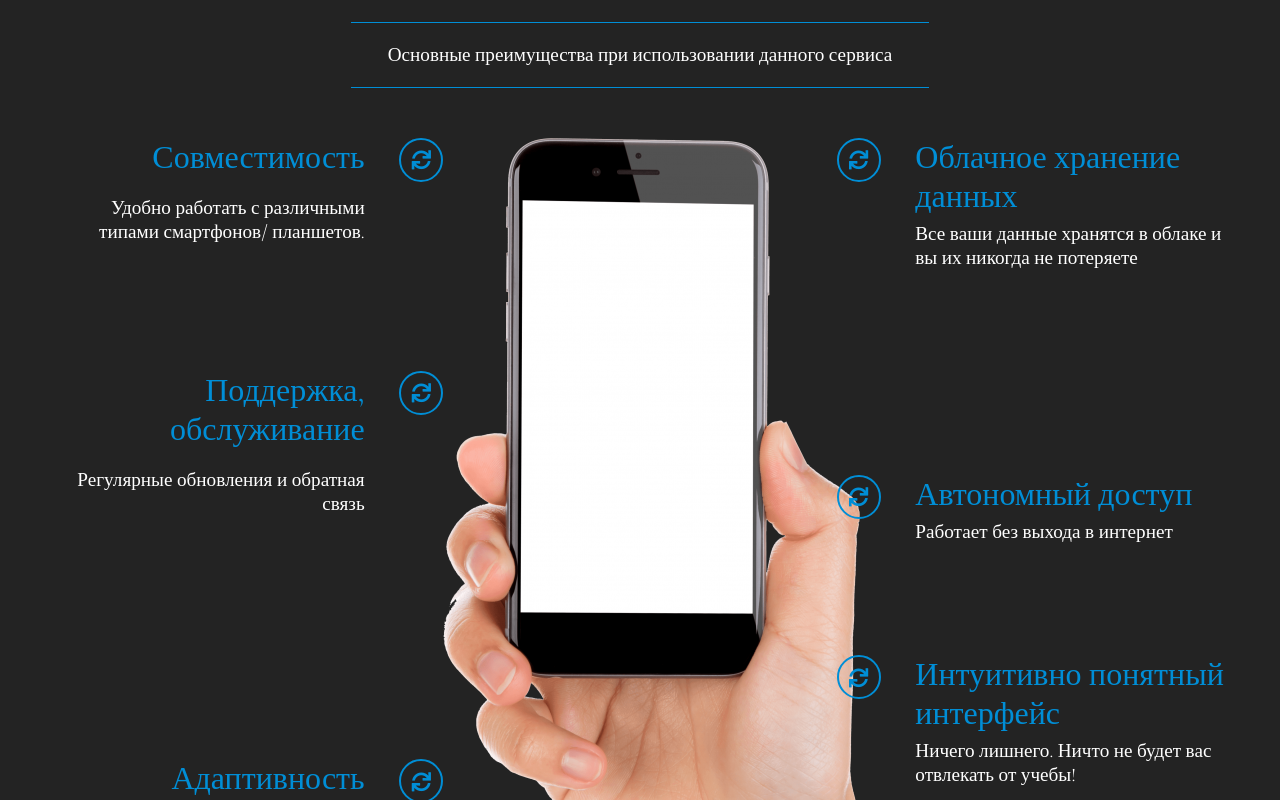
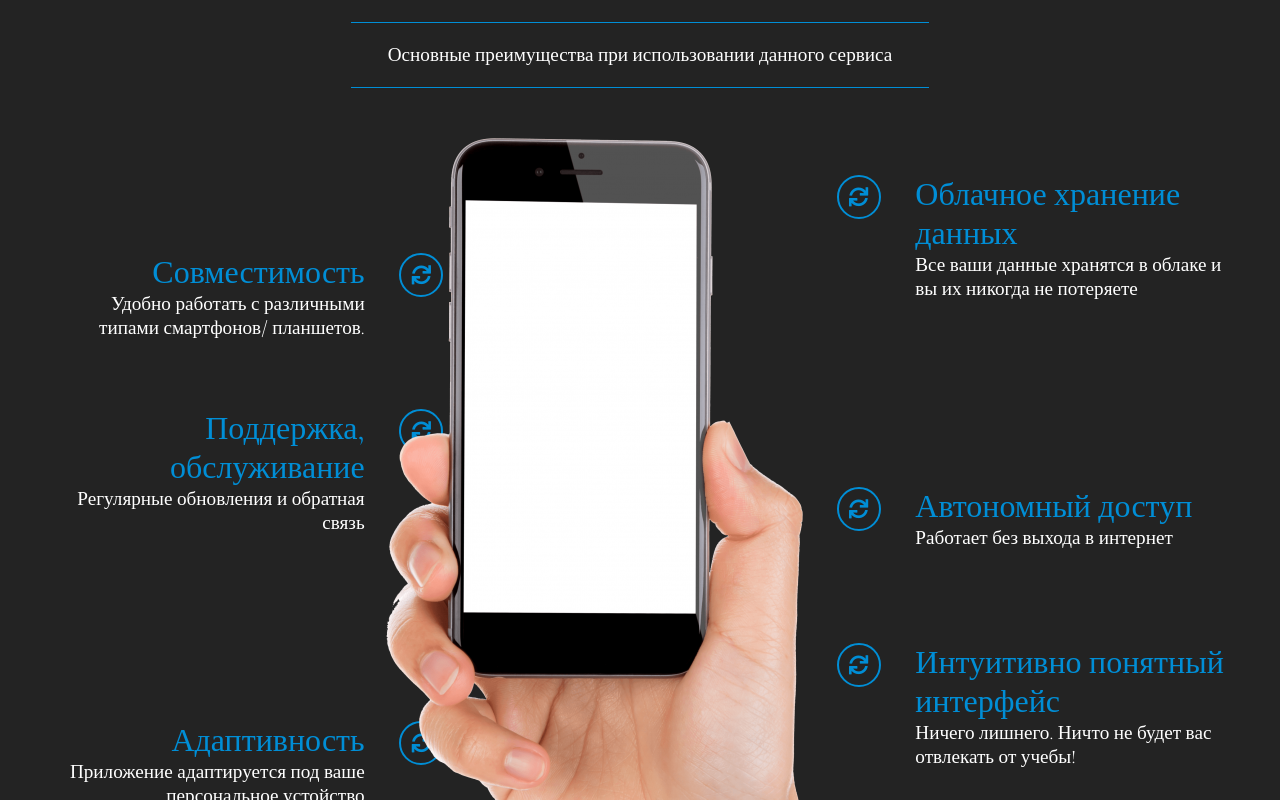
Before and after one commit to memorush/memorush, a React (Create React App) app: page /main/auth in a window 1280 px wide. Shown: the part 920-1720 px from the top of the page. Built offline with nearby package versions, Linux system fonts and the light colour scheme; no server answers.

Commit message:
The styles fixed in the features component

```diff
--- a/src/pages/main/main-components/features/features.module.css
+++ b/src/pages/main/main-components/features/features.module.css
@@ -27,7 +27,9 @@
 
 .features {
 	display: grid;
-	grid-template-columns: repeat(auto-fill, minmax(350px, auto));
+	grid-template-columns: repeat(auto-fill, minmax(30%, auto));
+	justify-items: center;
+	align-items: center;
 	width: 100%;
 }
 
```
